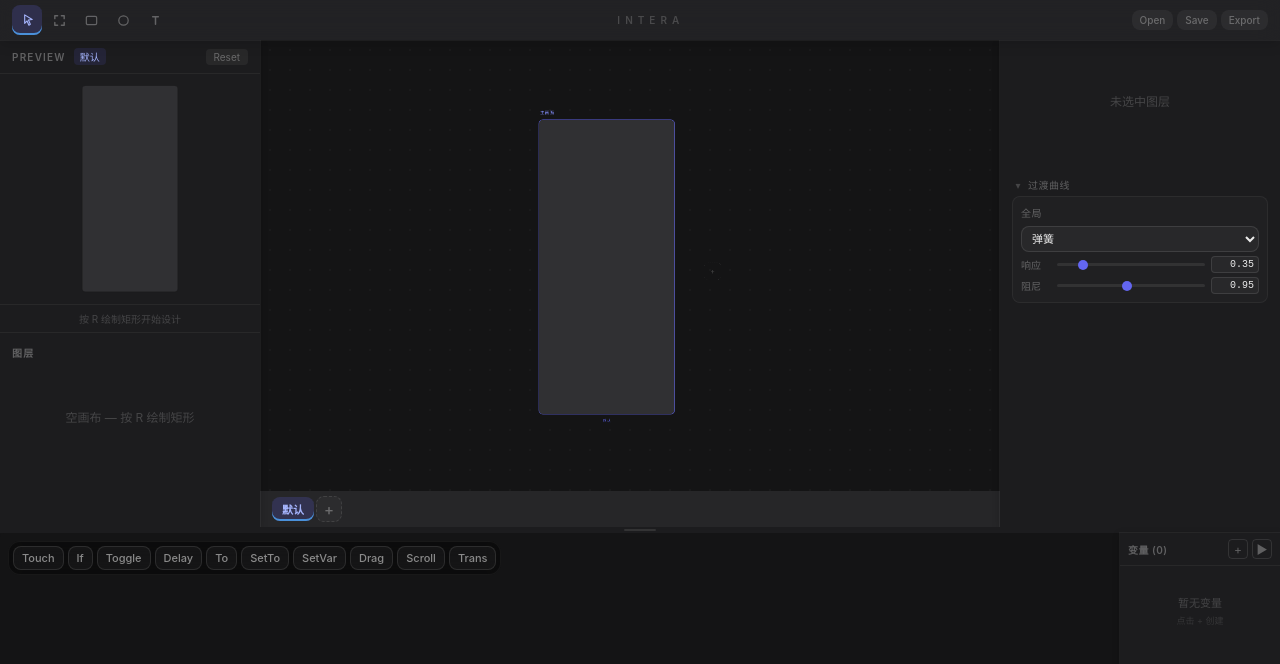
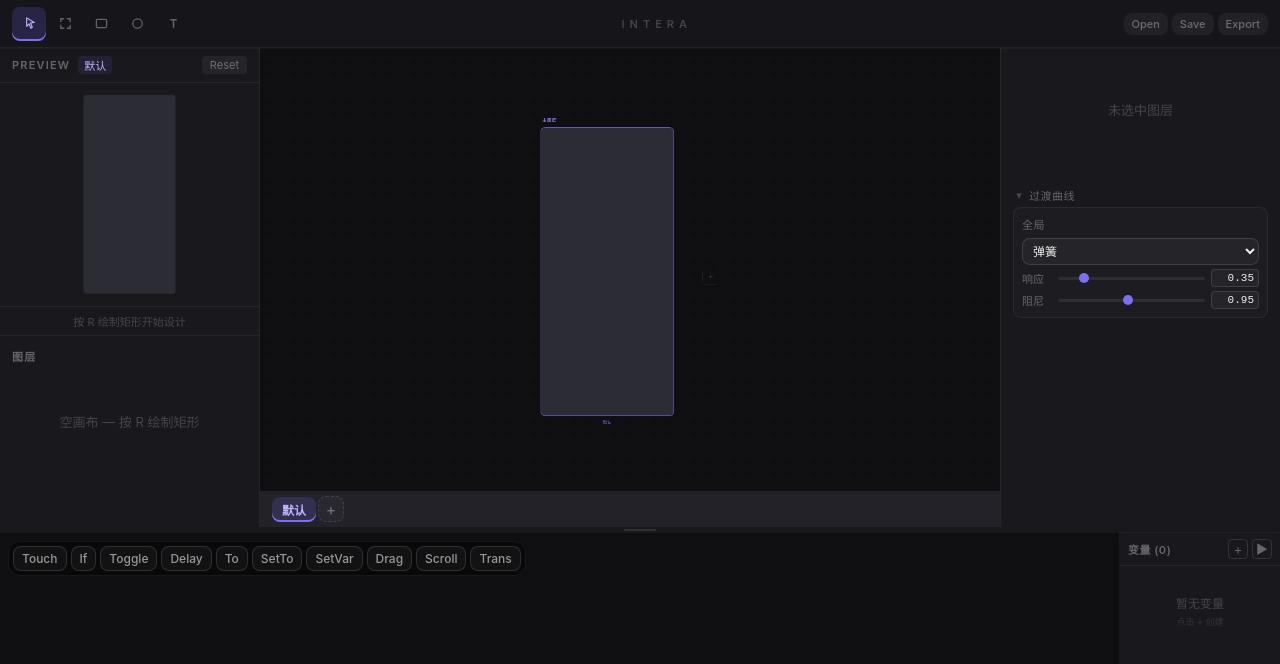
Before and after one commit to kenefe/Intera, a Vue app: page / in a window 1280 px wide. Shown: the top 664 px of the page. Built offline with nearby package versions, Linux system fonts and the light colour scheme.

Commit message:
style: V2 visual redesign phase 1 — token升级+工具栏+面板层次

```diff
--- a/src/App.vue
+++ b/src/App.vue
@@ -120,16 +120,17 @@ onUnmounted(() => {
 /* ── 工具栏 ── */
 
 .toolbar {
-  height: 40px;
-  min-height: 40px;
+  height: 48px;
+  min-height: 48px;
   display: flex;
   align-items: center;
   justify-content: space-between;
   padding: 0 var(--sp-4);
-  background: rgba(38, 38, 40, 0.80);
-  backdrop-filter: blur(12px);
-  -webkit-backdrop-filter: blur(12px);
-  box-shadow: var(--shadow-toolbar);
+  background: rgba(24, 24, 29, 0.85);
+  backdrop-filter: blur(16px);
+  -webkit-backdrop-filter: blur(16px);
+  border-bottom: 1px solid var(--border-subtle);
+  box-shadow: 0 1px 0 rgba(255,255,255,0.03);
   z-index: 2;
   position: relative;
 }
@@ -137,8 +138,8 @@ onUnmounted(() => {
 .toolbar-tools { display: flex; gap: 2px; }
 
 .tool-btn {
-  width: 30px;
-  height: 30px;
+  width: 34px;
+  height: 34px;
   display: flex;
   align-items: center;
   justify-content: center;
@@ -159,7 +160,7 @@ onUnmounted(() => {
 .tool-btn.active {
   background: var(--accent-bg-hover);
   color: var(--accent-text);
-  box-shadow: inset 0 -2px 0 var(--c-accent, #4a90d9);
+  box-shadow: inset 0 -2px 0 var(--accent);
 }
 
 /* ── 工具图标 ── */
@@ -210,7 +211,7 @@ onUnmounted(() => {
   display: flex;
   flex-direction: column;
   background: var(--surface-1);
-  box-shadow: var(--shadow-panel);
+  border-right: 1px solid var(--border-subtle);
   z-index: 1;
   position: relative;
 }
@@ -226,7 +227,7 @@ onUnmounted(() => {
   width: 280px;
   min-width: 280px;
   background: var(--surface-1);
-  box-shadow: var(--shadow-panel);
+  border-left: 1px solid var(--border-subtle);
   z-index: 1;
   position: relative;
   overflow-y: auto;
@@ -274,11 +275,12 @@ onUnmounted(() => {
   position: relative;
 }
 .toast-bar {
-  position: fixed; bottom: 24px; left: 50%; transform: translateX(-50%);
-  padding: 6px 16px; border-radius: 6px; font-size: 12px;
-  background: var(--c-accent, #4a90d9); color: #fff; pointer-events: none; z-index: 9999;
+  position: fixed; bottom: 28px; left: 50%; transform: translateX(-50%);
+  padding: 7px 18px; border-radius: 8px; font-size: 12px; font-weight: 500;
+  background: var(--accent); color: #fff; pointer-events: none; z-index: 9999;
+  box-shadow: 0 4px 16px rgba(124, 110, 246, 0.3);
 }
 .fade-enter-active, .fade-leave-active { transition: opacity .3s }
 .fade-enter-from, .fade-leave-to { opacity: 0 }
-.tool-btn.flash { background: var(--c-accent, #4a90d9); transition: background .2s }
+.tool-btn.flash { background: var(--accent); transition: background .2s }
 </style>
--- a/src/components/canvas/StateBar.vue
+++ b/src/components/canvas/StateBar.vue
@@ -168,7 +168,7 @@ function onDup(id: string): void {
   background: var(--accent-bg-hover);
   color: var(--accent-text);
   font-weight: 600;
-  box-shadow: inset 0 -2px 0 var(--c-accent, #4a90d9);
+  box-shadow: inset 0 -2px 0 var(--accent);
 }
 
 .state-tab.animating {
--- a/src/styles/tokens.css
+++ b/src/styles/tokens.css
@@ -5,30 +5,30 @@
 
 :root {
 
-  /* ── 表面色 (4 层深度 · 近中性灰) ────── */
-  --surface-0: #141415;          /* 画布底色 — 最深 */
-  --surface-1: #1c1c1e;          /* 面板背景 */
-  --surface-2: #262628;          /* 工具栏 / 卡片 */
-  --surface-3: #303033;          /* 悬停 / 弹层 */
+  /* ── 表面色 (4 层深度 · 冷暖分离) ────── */
+  --surface-0: #0f0f12;          /* 画布底色 — 深邃 */
+  --surface-1: #18181d;          /* 面板背景 */
+  --surface-2: #222228;          /* 工具栏 / 卡片 */
+  --surface-3: #2c2c34;          /* 悬停 / 弹层 */
 
   /* ── 文本色 (4 级层次) ────────────────── */
-  --text-primary:   rgba(255, 255, 255, 0.90);
-  --text-secondary: rgba(255, 255, 255, 0.50);
-  --text-tertiary:  rgba(255, 255, 255, 0.30);
-  --text-disabled:  rgba(255, 255, 255, 0.18);
+  --text-primary:   rgba(255, 255, 255, 0.92);
+  --text-secondary: rgba(255, 255, 255, 0.56);
+  --text-tertiary:  rgba(255, 255, 255, 0.34);
+  --text-disabled:  rgba(255, 255, 255, 0.20);
 
   /* ── 边框 (3 档强度) ──────────────────── */
-  --border-subtle:  rgba(255, 255, 255, 0.05);
-  --border-default: rgba(255, 255, 255, 0.10);
-  --border-hover:   rgba(255, 255, 255, 0.16);
+  --border-subtle:  rgba(255, 255, 255, 0.06);
+  --border-default: rgba(255, 255, 255, 0.12);
+  --border-hover:   rgba(255, 255, 255, 0.20);
 
-  /* ── Accent (Indigo 体系) ─────────────── */
-  --accent:         #6366f1;
-  --accent-light:   #818cf8;
-  --accent-text:    #a5b4fc;
-  --accent-bg:      rgba(99, 102, 241, 0.12);
-  --accent-bg-hover:rgba(99, 102, 241, 0.20);
-  --accent-border:  rgba(99, 102, 241, 0.30);
+  /* ── Accent (Blue-Violet 体系) ──────────── */
+  --accent:         #7c6ef6;
+  --accent-light:   #9b8afb;
+  --accent-text:    #bdb4fc;
+  --accent-bg:      rgba(124, 110, 246, 0.10);
+  --accent-bg-hover:rgba(124, 110, 246, 0.18);
+  --accent-border:  rgba(124, 110, 246, 0.28);
 
   /* ── 语义色 ────────────────────────────── */
   --override:       #f59e0b;     /* 覆盖态 — Amber */
@@ -44,10 +44,10 @@
   --font-sans:  -apple-system, BlinkMacSystemFont, 'Inter', 'Segoe UI', sans-serif;
   --font-mono:  'SF Mono', 'JetBrains Mono', 'Fira Code', monospace;
 
-  --text-xs:    10px;            /* 标题标签 / 小标记 */
-  --text-sm:    11px;            /* 正文 / 按钮 */
-  --text-base:  12px;            /* 列表项 / 属性值 */
-  --text-lg:    13px;            /* 面板标题 */
+  --text-xs:    11px;            /* 标题标签 / 小标记 */
+  --text-sm:    12px;            /* 正文 / 按钮 */
+  --text-base:  13px;            /* 列表项 / 属性值 */
+  --text-lg:    14px;            /* 面板标题 */
 
   /* ── 间距 (4px 网格) ───────────────────── */
   --sp-1:  4px;
```
Also changed, not shown: .ai/vision-v2.md (added).
